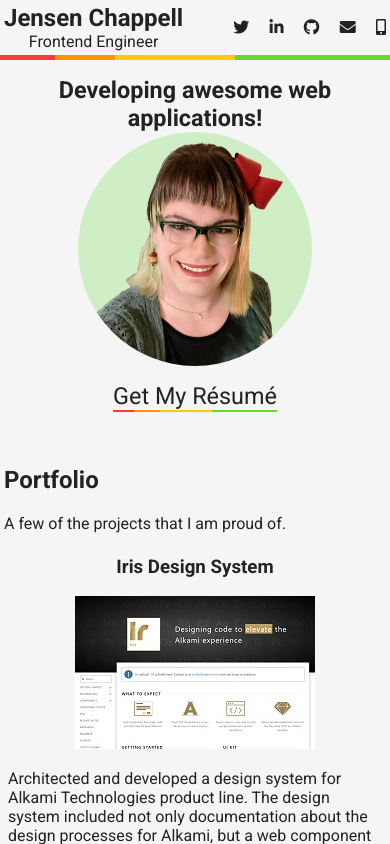
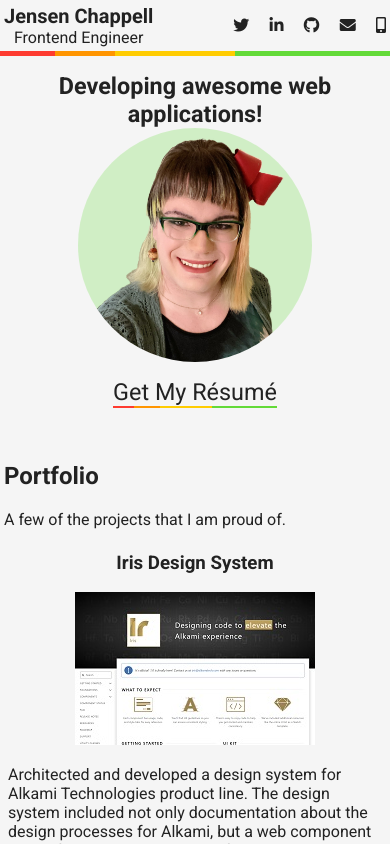
Before and after one commit to aljopro/aljopro.github.io, a website: page index.html in a window 390 px wide. Shown: the top 844 px of the page. Drawn offline with Linux system fonts and the light colour scheme.

Commit message:
resize name on mobile

```diff
--- a/style/style.scss
+++ b/style/style.scss
@@ -8,7 +8,10 @@ $black: #222;
 $white: #f5f5f5;
 
 h1 {
-  font-size: 2.4rem;
+  font-size: 2.0rem;
+  @media all and (min-width: 736px) {
+    font-size: 2.4rem;
+  }
 }
 
 html {
```
Also changed, not shown: style/style.css.
